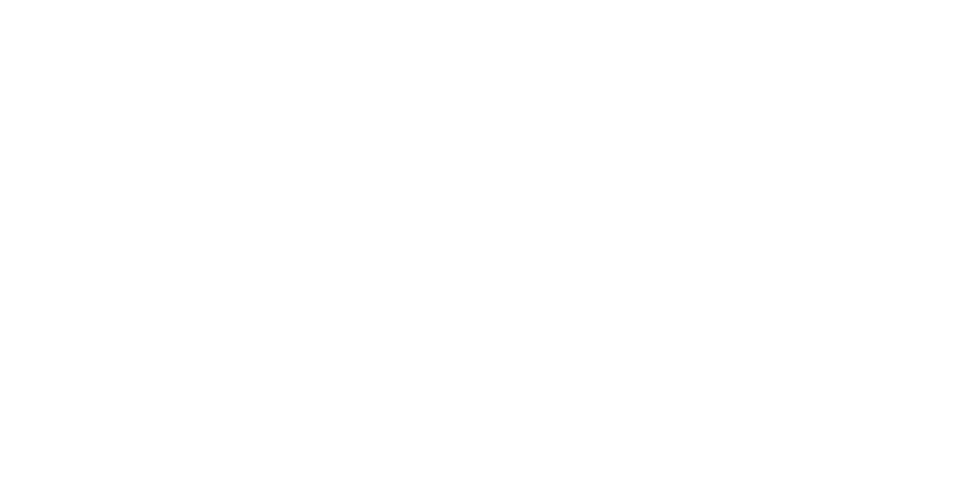
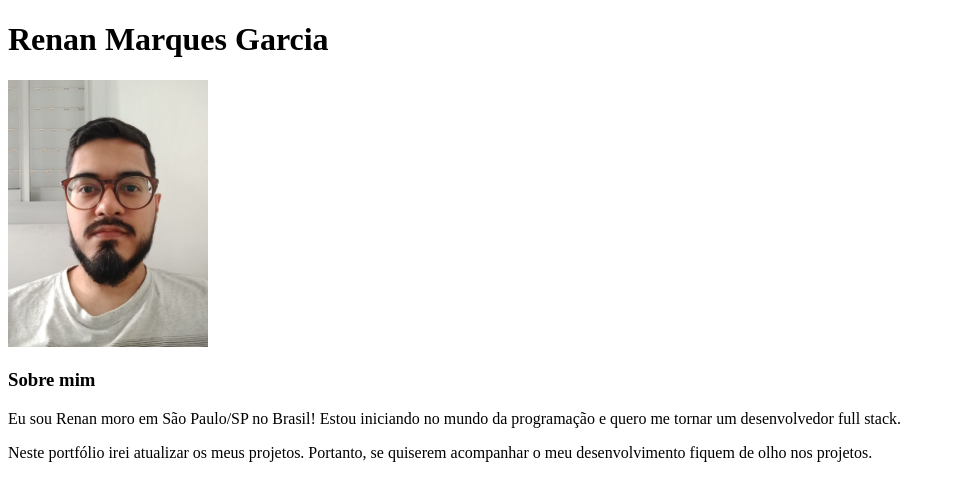
Before and after one commit to renanmarquesgarcia/renanmarquesgarcia.github.io, a plain HTML site: page index.html in a window 1280 px wide. Shown: the whole page, without its empty margins (0-955 px from the left). Drawn offline with Linux system fonts and the light colour scheme.

Commit message:
Atualiza portfólio com foto e seção sobre mim

```diff
--- a/index.html
+++ b/index.html
@@ -1,12 +1,19 @@
 <!DOCTYPE html>
-<html lang="en">
+<html lang="pt-br">
 <head>
     <meta charset="UTF-8">
     <meta http-equiv="X-UA-Compatible" content="IE=edge">
     <meta name="viewport" content="width=device-width, initial-scale=1.0">
-    <title>Document</title>
+    <title>Portfólio</title>
 </head>
 <body>
+    <h1>Renan Marques Garcia</h1>
+
+    <img src="foto-portfolio.jpeg" alt="Foto de perfil com fundo neutro" width="200px">
+
+    <h3>Sobre mim</h3>
+    <p>Eu sou Renan moro em São Paulo/SP no Brasil! Estou iniciando no mundo da programação e quero me tornar um desenvolvedor full stack.</p>
+    <p>Neste portfólio irei atualizar os meus projetos. Portanto, se quiserem acompanhar o meu desenvolvimento fiquem de olho nos projetos.</p>
 
 </body>
 </html>
```
Also changed, not shown: foto-portfolio.jpeg (added).
